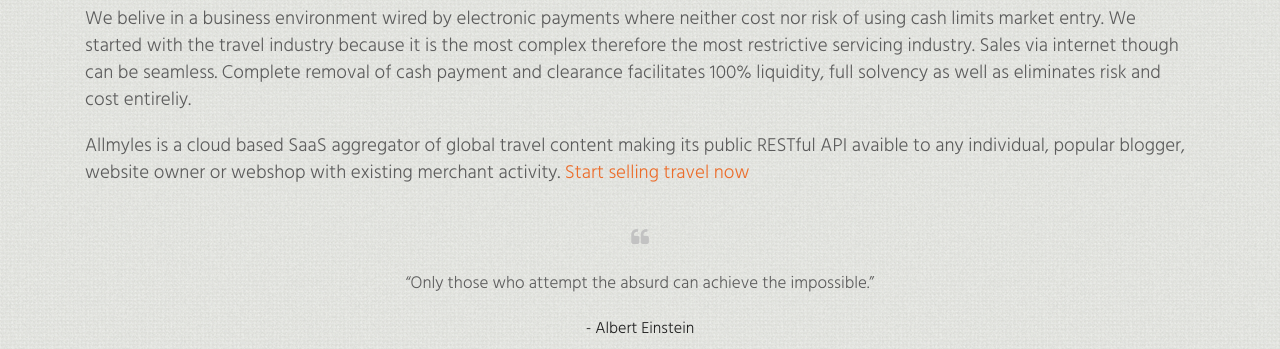
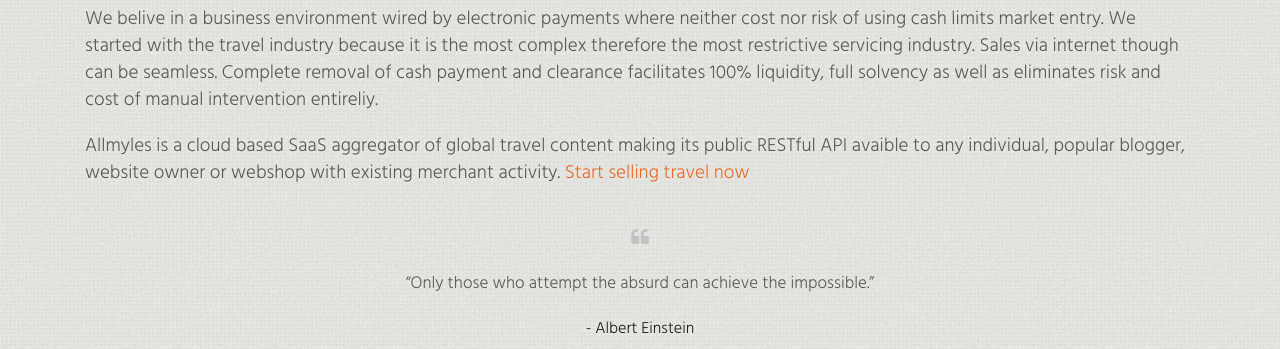
Before and after one commit to balazsszilardtoth/allmyles.github.io, a Jekyll site: the page built from why.html, in a window 1280 px wide. Shown: the part 973-1322 px from the top of the page. Built offline with Jekyll 4.4.1, drawn with Linux system fonts in a browser that asks for light colours; nearby versions of some CDN libraries.

Commit message:
typo correction - manual intervention

```diff
--- a/why.html
+++ b/why.html
@@ -20,7 +20,7 @@ title: Why - Allmyles
 			<h3>You get what you worked for - Immediately</h3>
 			<p>So far travel sales was restricted to travel agents in order to decrease cash flow risk for the entire value chain from the travel provider throughout intermediaries all the way long to the end-traveller.</p>
 
-			<p>We belive in a business environment wired by electronic payments where neither cost nor risk of using cash limits market entry. We started with the travel industry because it is the most complex therefore the most restrictive servicing industry. Sales via internet though can be seamless. Complete removal of cash payment and clearance facilitates 100% liquidity, full solvency as well as eliminates risk and cost entireliy.</p>
+			<p>We belive in a business environment wired by electronic payments where neither cost nor risk of using cash limits market entry. We started with the travel industry because it is the most complex therefore the most restrictive servicing industry. Sales via internet though can be seamless. Complete removal of cash payment and clearance facilitates 100% liquidity, full solvency as well as eliminates risk and cost of manual intervention entireliy.</p>
 
 			<p>Allmyles is a cloud based SaaS aggregator of global travel content making its public RESTful API avaible to any individual, popular blogger, website owner or webshop with existing merchant activity. <a href="http://dashboard.allmyles.com">Start selling travel now</a></p>
 
```
